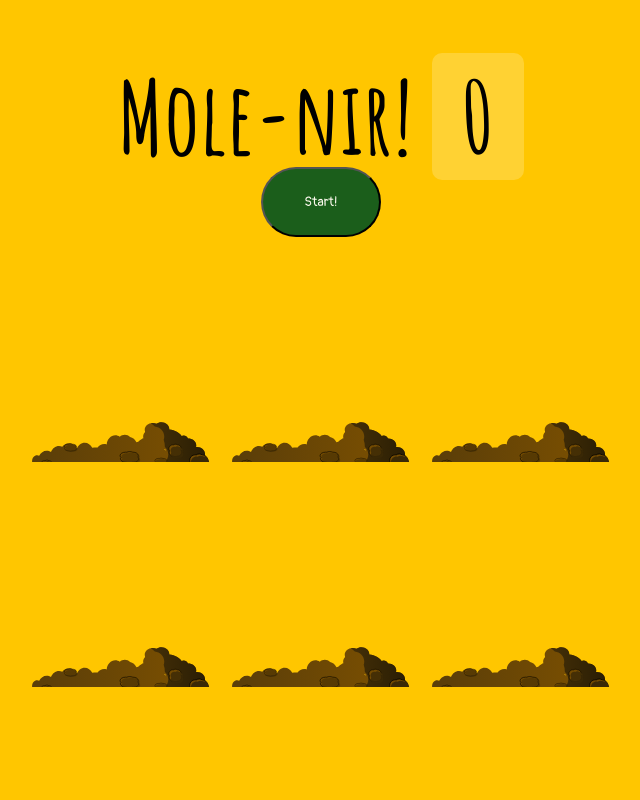
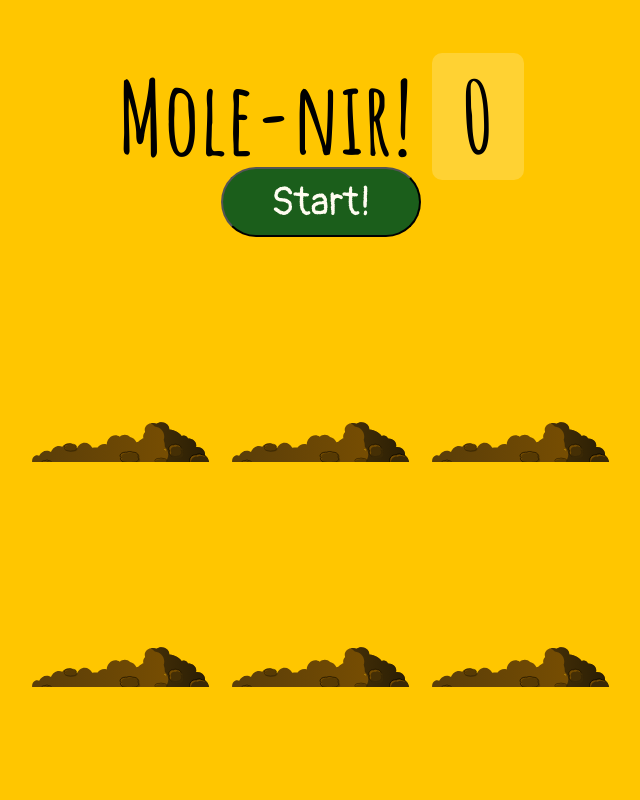
Before and after one commit to little-chi-mai/molenir, a plain HTML site: page index.html in a window 1280 px wide. Shown: the whole page, without its empty margins (319-959 px from the left). Drawn offline with nearby package versions, Linux system fonts and the light colour scheme.

Commit message:
Changed button size

```diff
--- a/css/style.css
+++ b/css/style.css
@@ -45,8 +45,9 @@ h1 {
   background-color: rgb(27, 94, 27);
   font-family: "Pangolin", cursive;
   height: 7rem;
-  width: 12rem;
+  width: 20rem;
   border-radius: 10rem;
+  font-size: 4rem;
 
   display: block;
   text-align: center;
```
